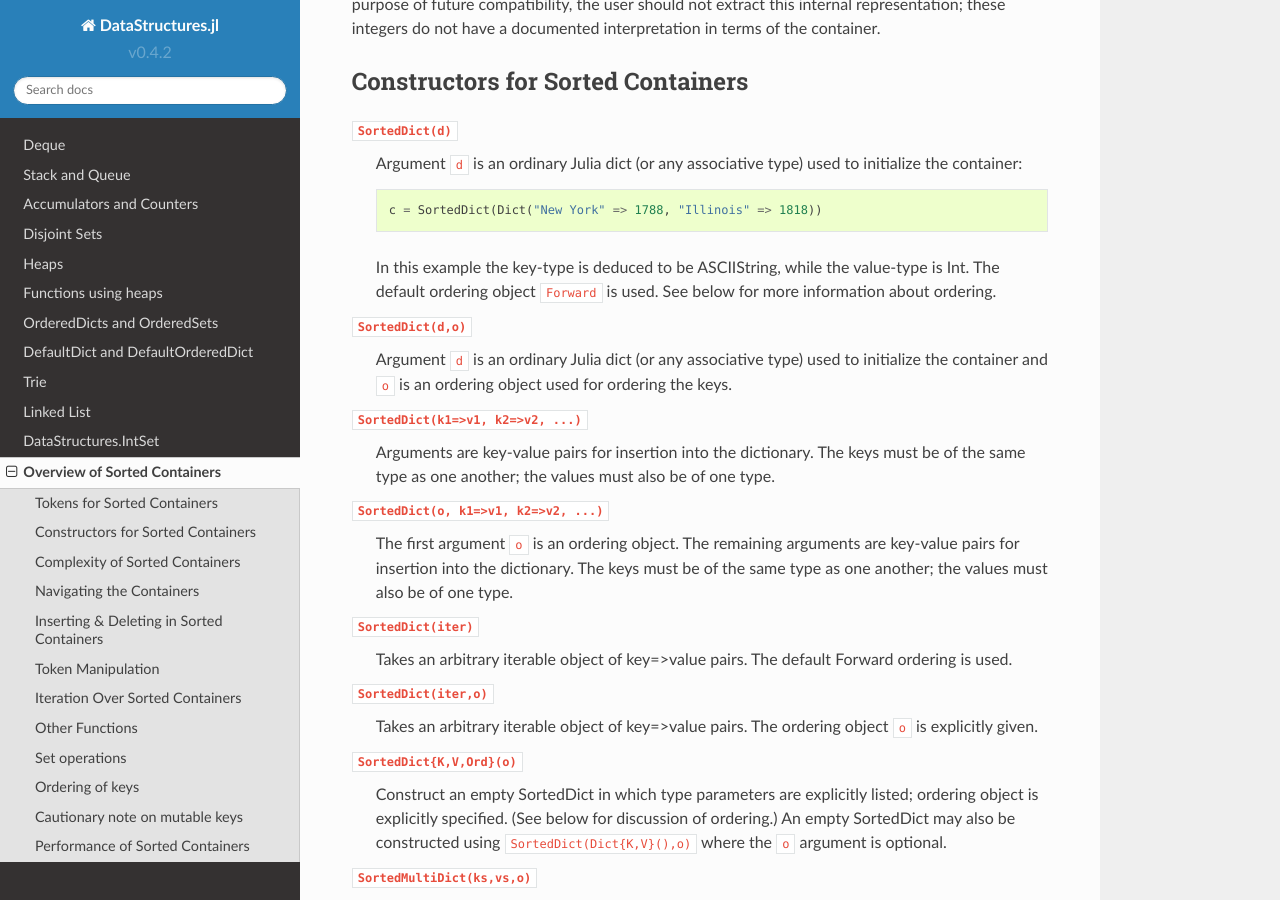
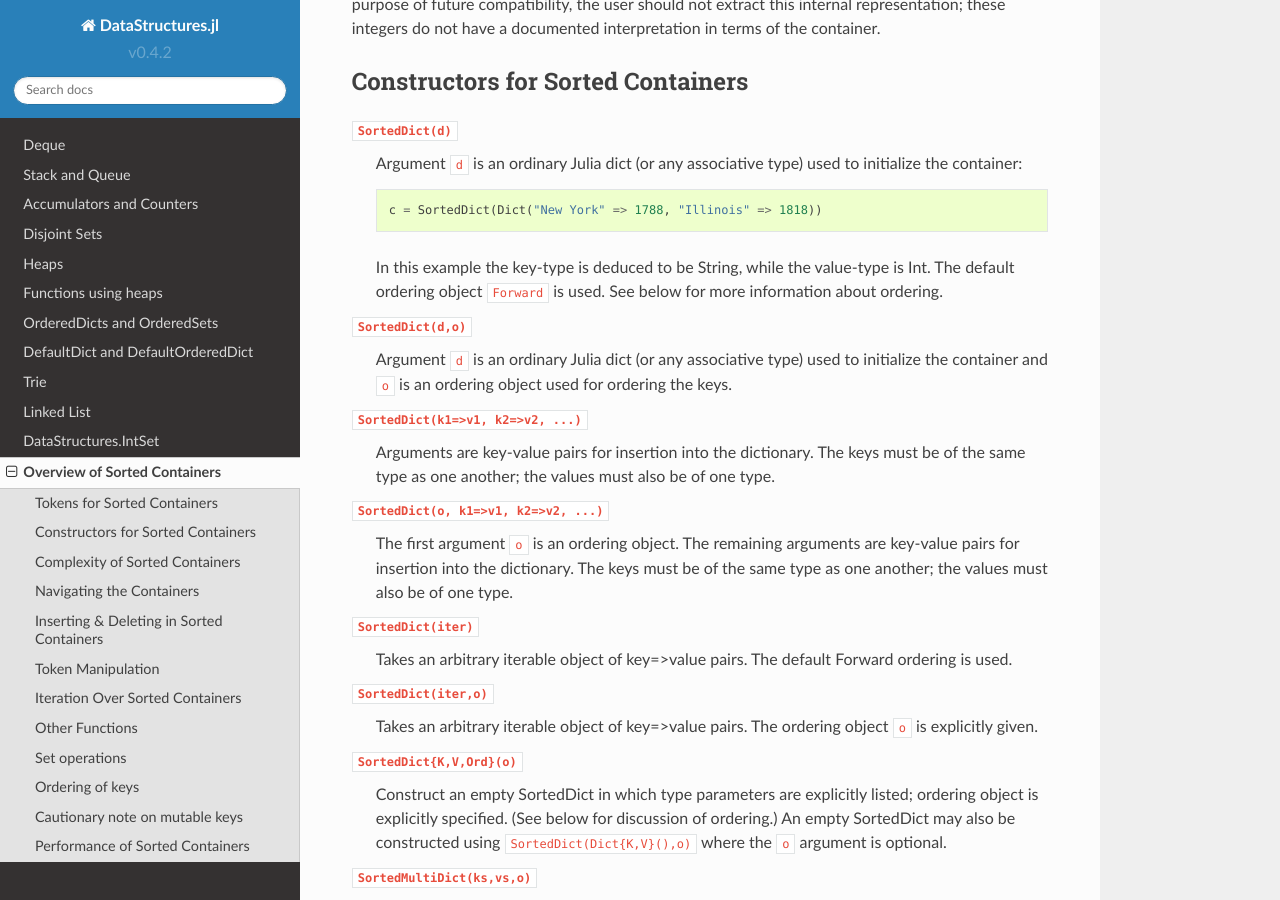
Before and after one commit to JuliaCollections/DataStructures.jl, a Sphinx documentation site: the page built from doc/source/sorted_containers.rst, in a window 1280 px wide and 900 px high, scrolled down 1709 px. Built offline with Sphinx 7.4.7 and the Read the Docs theme 2.0.0, drawn with Linux system fonts in a browser that asks for light colours; formulas are drawn with MathJax 3.

Commit message:
Fix ASCIIString, UTF8String -> String deprecations for v0.5
* imports Compat: String for v0.4

```diff
--- a/doc/source/sorted_containers.rst
+++ b/doc/source/sorted_containers.rst
@@ -121,7 +121,7 @@ Constructors for Sorted Containers
      c = SortedDict(Dict("New York" => 1788, "Illinois" => 1818))
 
 
-  In this example the key-type is deduced to be ASCIIString, while the
+  In this example the key-type is deduced to be String, while the
   value-type is Int.  The default ordering object ``Forward`` is used.
   See below for more information about ordering.
 
@@ -941,7 +941,7 @@ This name must be
 imported ``import Base.Reverse`` if it is used.
 
 As an example of a custom ordering, suppose the keys
-are of type ``ASCIIString``, and the user wishes to order the keys ignoring
+are of type ``String``, and the user wishes to order the keys ignoring
 case: *APPLE*, *berry* and *Cherry* would appear in that
 order, and *APPLE* and *aPPlE* would be indistinguishable in this
 ordering.
```
Also changed, not shown: 9 other files.
